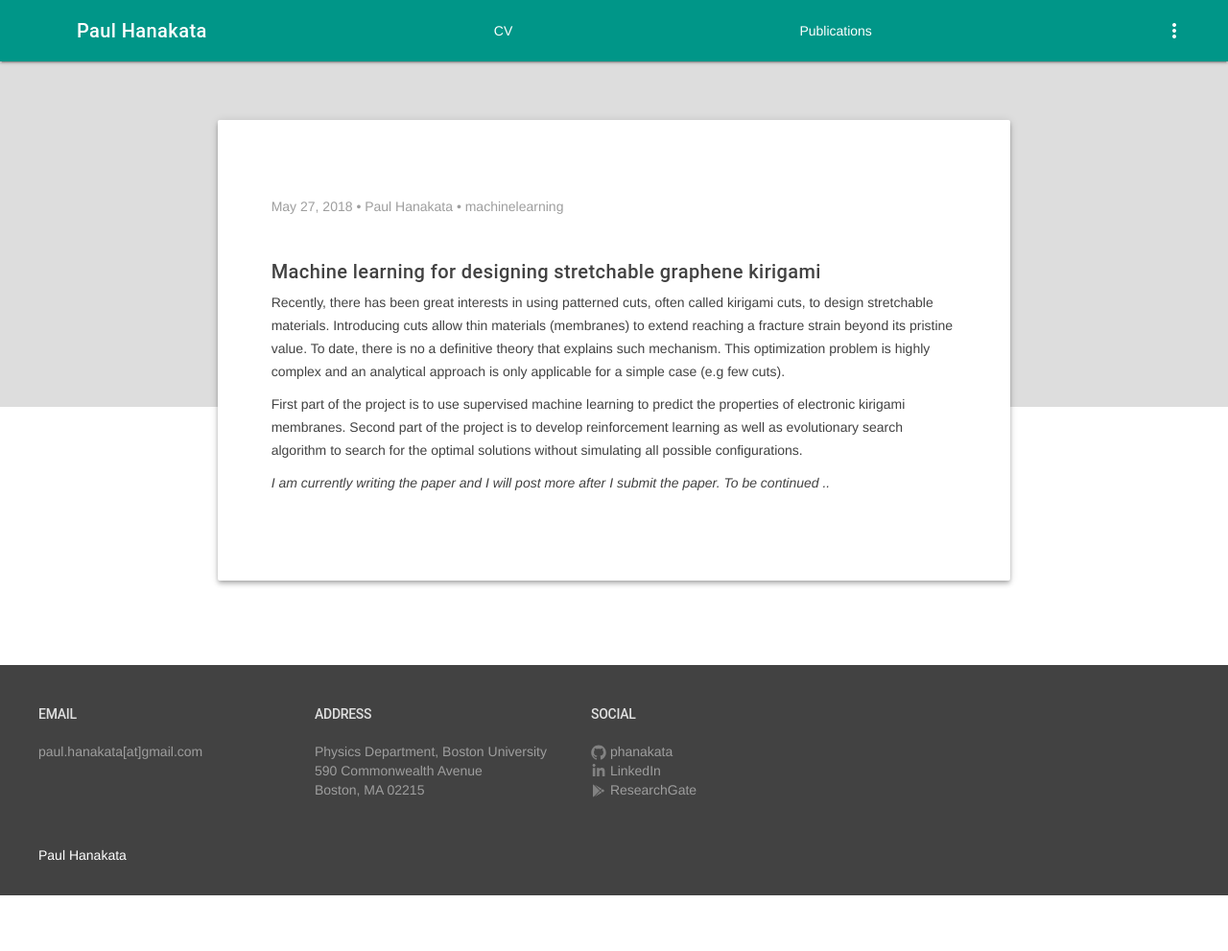
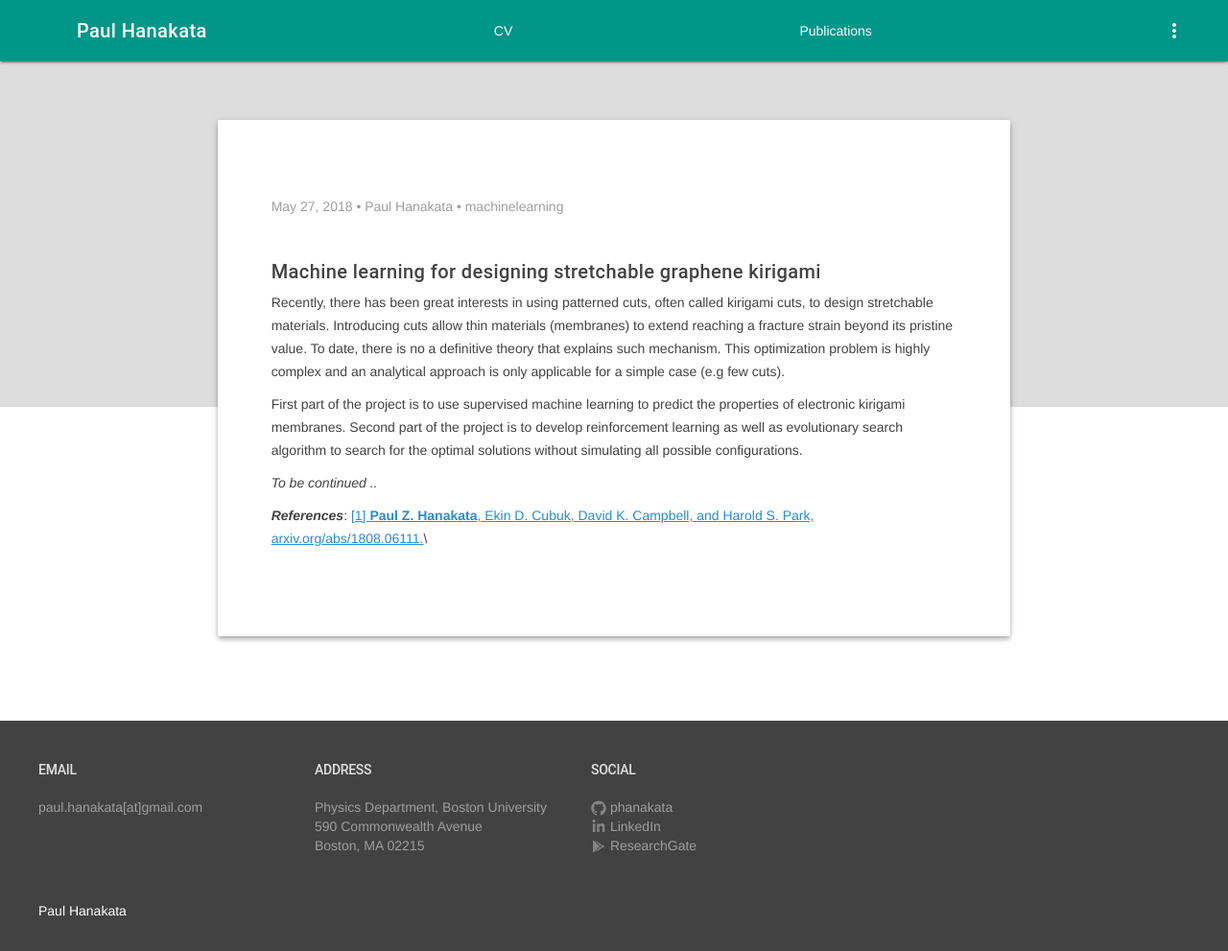
Before and after one commit to phanakata/phanakata.github.io, a Jekyll site: the page built from _posts/2018-05-29-ML.markdown, in a window 1280 px wide. Shown: the whole page at 96% size. Built offline with Jekyll 4.4.1, drawn with Linux system fonts in a browser that asks for light colours; before the commit the page ends 933 px from its top, so only the background shows below that.

Commit message:
Update 2018-05-29-ML.markdown

```diff
--- a/_posts/2018-05-29-ML.markdown
+++ b/_posts/2018-05-29-ML.markdown
@@ -14,4 +14,7 @@ This optimization problem is highly complex and an analytical approach is only a
 First part of the project is to use supervised machine learning to predict the properties of electronic kirigami membranes.
 Second part of the project is to develop reinforcement learning as well as evolutionary search algorithm to search for the optimal solutions without simulating all possible configurations.
 
-*I am currently writing the paper and I will post more after I submit the paper. To be continued ..*
+*To be continued ..*
+
+***References***:
+<a href="https://arxiv.org/abs/1808.06111" style="color:#268cd7">[1] **Paul Z. Hanakata**, Ekin D. Cubuk, David K. Campbell, and Harold S. Park, arxiv.org/abs/1808.06111.</a>\\
```
